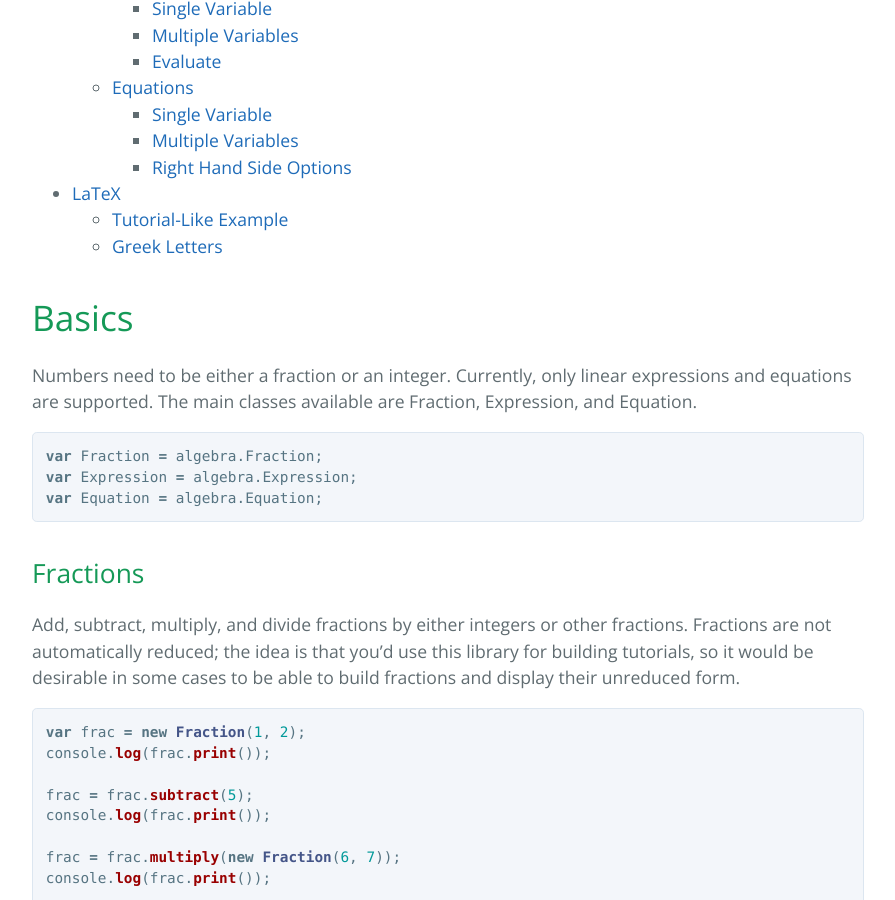
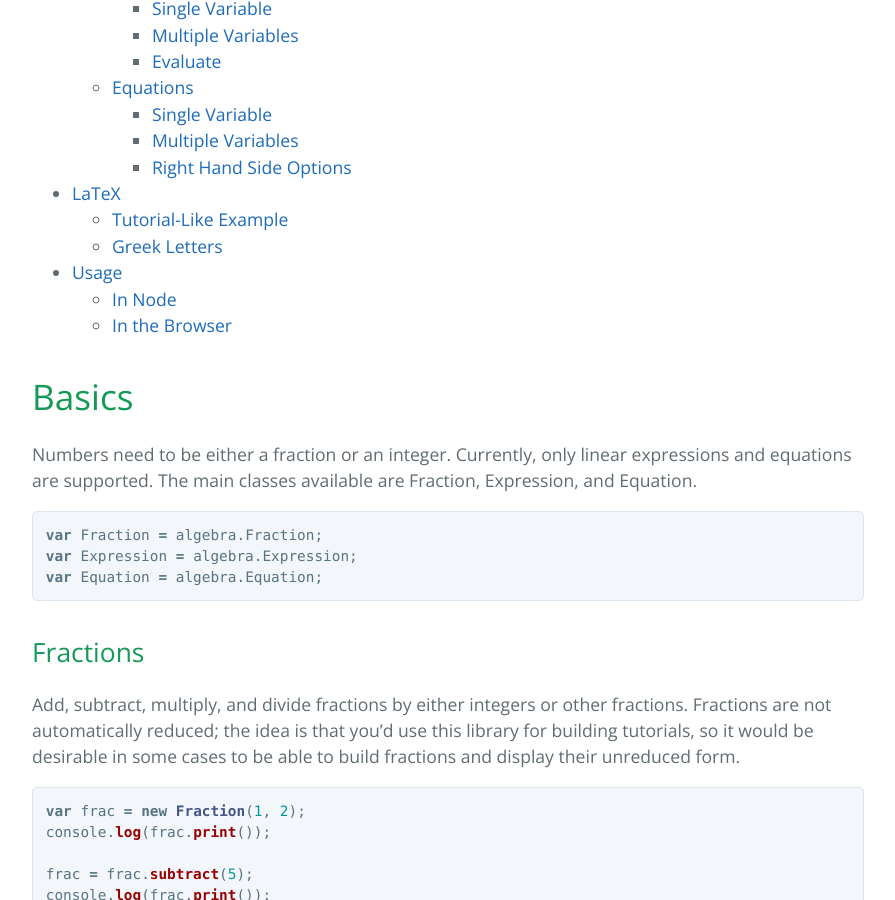
Before and after one commit to nicolewhite/algebra.js, a Jekyll site: the page built from index.md, in a window 1280 px wide and 900 px high, scrolled down 872 px. Shown: the whole window, without its empty margins (192-1087 px from the left). Built offline with Jekyll 4.4.1, drawn with Linux system fonts in a browser that asks for light colours; nearby versions of some CDN libraries; Markdown is read by kramdown in place of the engine named in the settings; some of the changed lines change nothing that is shown.

Commit message:
Update toc

````diff
--- a/index.md
+++ b/index.md
@@ -26,6 +26,9 @@ Long story short, I had a lot of fun writing that code so I decided to extend it
 - [LaTeX](#latex)
     - [Tutorial-Like Example](#latex-tutorial-like-example)
     - [Greek Letters](#latex-greek-letters)
+- [Usage](#usage)
+    - [In Node](#usage-in-node)
+    - [In the Browser](#usage-in-browser)
 
 # <a name="basics"></a> Basics
 
@@ -102,8 +105,7 @@ Evaluating an expression for all of its variables returns a fraction object. Eva
 returns an expression object.
 
 ```js
-var expr = new Expression("x").divide(6)
-expr = expr.add(new Expression("y").multiply(2));
+var expr = new Expression("x").divide(6).add(new Expression("y").multiply(2));
 console.log(expr.print());
 
 var eval1 = expr.evaluateAt({'y': 3});
@@ -326,7 +328,7 @@ katex.render(Phi.tex(), div2);
 See [here](https://www.sharelatex.com/learn/List_of_Greek_letters_and_math_symbols#Greek_letters) for a full list of
 all the Greek letters available.
 
-# Usage
+# <a name="usage"></a> Usage
 
 Clone the repository.
 
@@ -335,13 +337,13 @@ $ git clone https://github.com/nicolewhite/algebra.js.git
 $ cd algebra
 ```
 
-## In Node
+## <a name="usage-in-node"></a> In Node
 
 ```js
 var algebra = require('./algebra');
 ```
 
-## In the Browser
+## <a name="usage-in-browser"></a> In the Browser
 
 ```
 $ npm install
````
